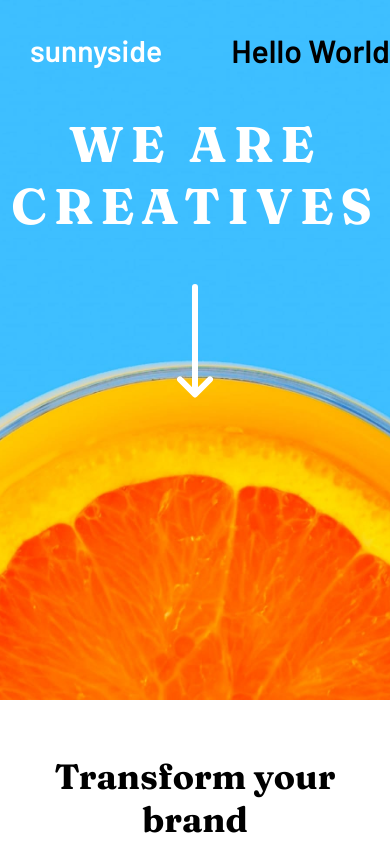
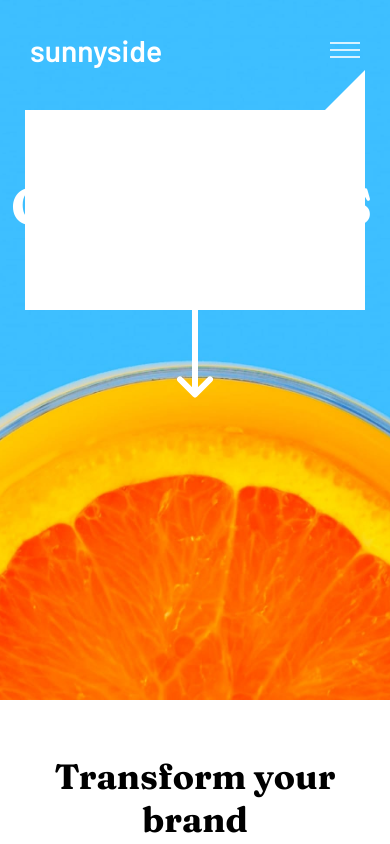
Before and after one commit to AstronautoLunar/sunnyside-agency-landing-page-vue, a Vue app: page / in a window 390 px wide. Shown: the top 844 px of the page. Built offline with nearby package versions, Linux system fonts and the light colour scheme.

Commit message:
:sparkles: Criado a interface visual da janela do menu mobile

```diff
--- a/src/components/header/AgencyHeader.vue
+++ b/src/components/header/AgencyHeader.vue
@@ -17,11 +17,26 @@
             </nav>
         </div>
         <div
-            v-show="showMenuMobile"
+            v-show="!showMenuDesktop"
+            id="nav-menu-mobile"
         >
-            <h1>Hello World</h1>
+            <div id="menu-mobile">
+                <div class="line">
+                </div>
+                <div class="line">
+                </div>
+                <div class="line">
+                </div>
+            </div>
         </div>
     </header>
+    <div id="window-menu-mobile">
+        <div id="menu-buttons">
+            <div id="triangle">
+
+            </div>
+        </div>
+    </div>
 </template>
 
 <script>
@@ -65,10 +80,8 @@
             createMenuHeader(mediaQuerieList) {
                 if(mediaQuerieList.matches) {
                     this.showMenuDesktop = false;
-                    this.showMenuMobile = true;
                 } else {
                     this.showMenuDesktop = true;
-                    this.showMenuMobile = false;
                 }
             }
         },
@@ -104,17 +117,71 @@
     }
 
     nav#navigation-buttons,
-    header#AgencyHeader {
+    header#AgencyHeader,
+    div#menu-mobile {
         display: flex;
         align-items: center;
     }
 
     nav#navigation-buttons {
         justify-content: center;
+    }
 
+    div#nav-menu-desktop, div#menu-mobile {
         margin-right: 30px;
+    }
+
+    div#menu-mobile {
+        flex-direction: column;
+        justify-content: center;
+    }
+
+    div#menu-mobile > div.line {
+        width: 30px;
+        height: 2px;
+
+        background-color: rgba(255, 255, 255, 0.8);
+
+        margin-bottom: 5px;
+    }
+
+    div#menu-mobile > div.line:last-of-type {
+        margin-bottom: 0;
+    }
 
 
+    div#window-menu-mobile {
+        position: absolute;
+        top: 210px;
+        left: 50%;
+        transform: translate(-50%, -50%);
+
+        width: 100%;
+
+        display: flex;
+        justify-content: center;
     }
 
+    div#triangle {
+        width: 0;
+        height: 0;
+        border: 50px solid;
+        border-right-color: #ffffff;
+        border-left-color: transparent;
+        border-top-color: transparent;
+        border-bottom-color: transparent;
+
+        position: absolute;
+        top: -20%;
+        right: 0%;
+    }
+
+    div#menu-buttons {
+        width: calc(100% - 50px);
+        height: 200px;
+
+        background-color: #ffffff;
+
+        position: relative;
+    }
 </style>
```
